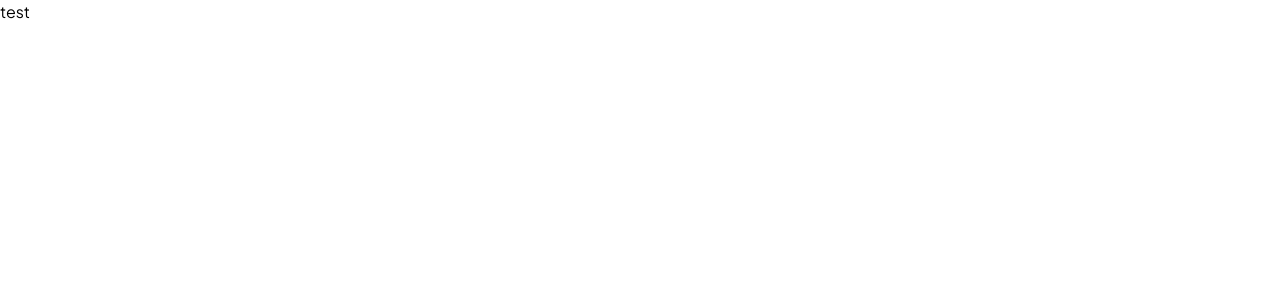
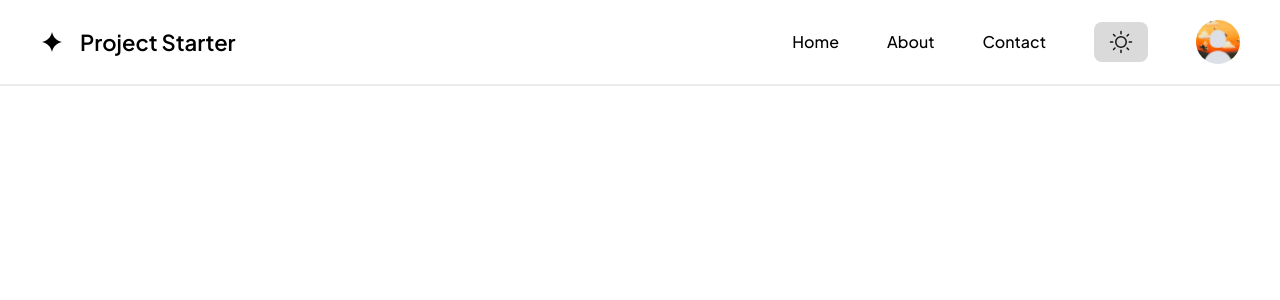
Before and after one commit to aradhyacp/react-trials, a React (Vite) app in the folder light-dark-mode/: page / in a window 1280 px wide. Shown: the top 300 px of the page. Built offline with nearby package versions, Linux system fonts and the light colour scheme.

Commit message:
light-dark-mode added header

```diff
--- a/light-dark-mode/src/App.jsx
+++ b/light-dark-mode/src/App.jsx
@@ -1,10 +1,11 @@
 import './App.css'
+import Header from './components/Header'
 
 function App() {
 
   return (
-    <div className="">
-      test
+    <div className="h-screen">
+      <Header/>
     </div>
   )
 }
--- /dev/null
+++ b/light-dark-mode/src/components/Header.css
@@ -0,0 +1,23 @@
+
+.header-container{
+    background-color: white;
+    color: black;
+    border-bottom: 2px solid #ededed;
+}
+.header-text{
+    font-weight: 600;
+}
+.header-nav:hover{
+    border-bottom: 2px solid #b2b2b2;
+}
+.dark-mode{
+    padding: 8px 15px;
+    background-color: #dadada;
+
+}
+.dark-mode:hover{
+    background-color: #cccccc;
+}
+.pfp{
+    background-image: url("/defaultpfp.jpeg");
+}
--- /dev/null
+++ b/light-dark-mode/src/components/Header.jsx
@@ -0,0 +1,50 @@
+import React from "react";
+import "./Header.css";
+
+const Header = () => {
+  return (
+    <div className="flex header-container items-center flex-row justify-between">
+      <div className="flex items-center gap-4 header-logo-container px-10 py-5">
+        <div class="size-6">
+          <svg
+            viewBox="0 0 48 48"
+            fill="none"
+            xmlns="http://www.w3.org/2000/svg"
+          >
+            <path
+              d="M24 4C25.7818 14.2173 33.7827 22.2182 44 24C33.7827 25.7818 25.7818 33.7827 24 44C22.2182 33.7827 14.2173 25.7818 4 24C14.2173 22.2182 22.2182 14.2173 24 4Z"
+              fill="currentColor"
+            ></path>
+          </svg>
+        </div>
+        <div className="header-text text-[22px]">Project Starter</div>
+      </div>
+      <div className="flex header-button-container gap-12 px-10 py-5 font-medium flex-row items-center">
+        <div className="cursor-pointer header-nav">Home</div>
+        <div className="cursor-pointer header-nav">About</div>
+        <div className="cursor-pointer header-nav">Contact</div>
+        <div className="cursor-pointer dark-mode rounded-lg">
+          <div
+            class="text-[#141414]"
+            data-icon="Sun"
+            data-size="20px"
+            data-weight="regular"
+          >
+            <svg
+              xmlns="http://www.w3.org/2000/svg"
+              width="24px"
+              height="24px"
+              fill="currentColor"
+              viewBox="0 0 256 256"
+            >
+              <path d="M120,40V16a8,8,0,0,1,16,0V40a8,8,0,0,1-16,0Zm72,88a64,64,0,1,1-64-64A64.07,64.07,0,0,1,192,128Zm-16,0a48,48,0,1,0-48,48A48.05,48.05,0,0,0,176,128ZM58.34,69.66A8,8,0,0,0,69.66,58.34l-16-16A8,8,0,0,0,42.34,53.66Zm0,116.68-16,16a8,8,0,0,0,11.32,11.32l16-16a8,8,0,0,0-11.32-11.32ZM192,72a8,8,0,0,0,5.66-2.34l16-16a8,8,0,0,0-11.32-11.32l-16,16A8,8,0,0,0,192,72Zm5.66,114.34a8,8,0,0,0-11.32,11.32l16,16a8,8,0,0,0,11.32-11.32ZM48,128a8,8,0,0,0-8-8H16a8,8,0,0,0,0,16H40A8,8,0,0,0,48,128Zm80,80a8,8,0,0,0-8,8v24a8,8,0,0,0,16,0V216A8,8,0,0,0,128,208Zm112-88H216a8,8,0,0,0,0,16h24a8,8,0,0,0,0-16Z"></path>
+            </svg>
+          </div>
+        </div>
+        <div className="cursor-pointer pfp size-11 bg-no-repeat aspect-square bg-cover rounded-full bg-center"></div>
+      </div>
+    </div>
+  );
+};
+
+export default Header;
--- a/light-dark-mode/src/index.css
+++ b/light-dark-mode/src/index.css
@@ -3,4 +3,5 @@
 
 body {
   font-family: 'Plus Jakarta Sans','Noto Sans',system-ui, -apple-system, BlinkMacSystemFont, 'Segoe UI', Roboto, Oxygen, Ubuntu, Cantarell, 'Open Sans', 'Helvetica Neue', sans-serif;
+  color: black;
 }
```
Also changed, not shown: light-dark-mode/public/defaultpfp.jpeg (added).
